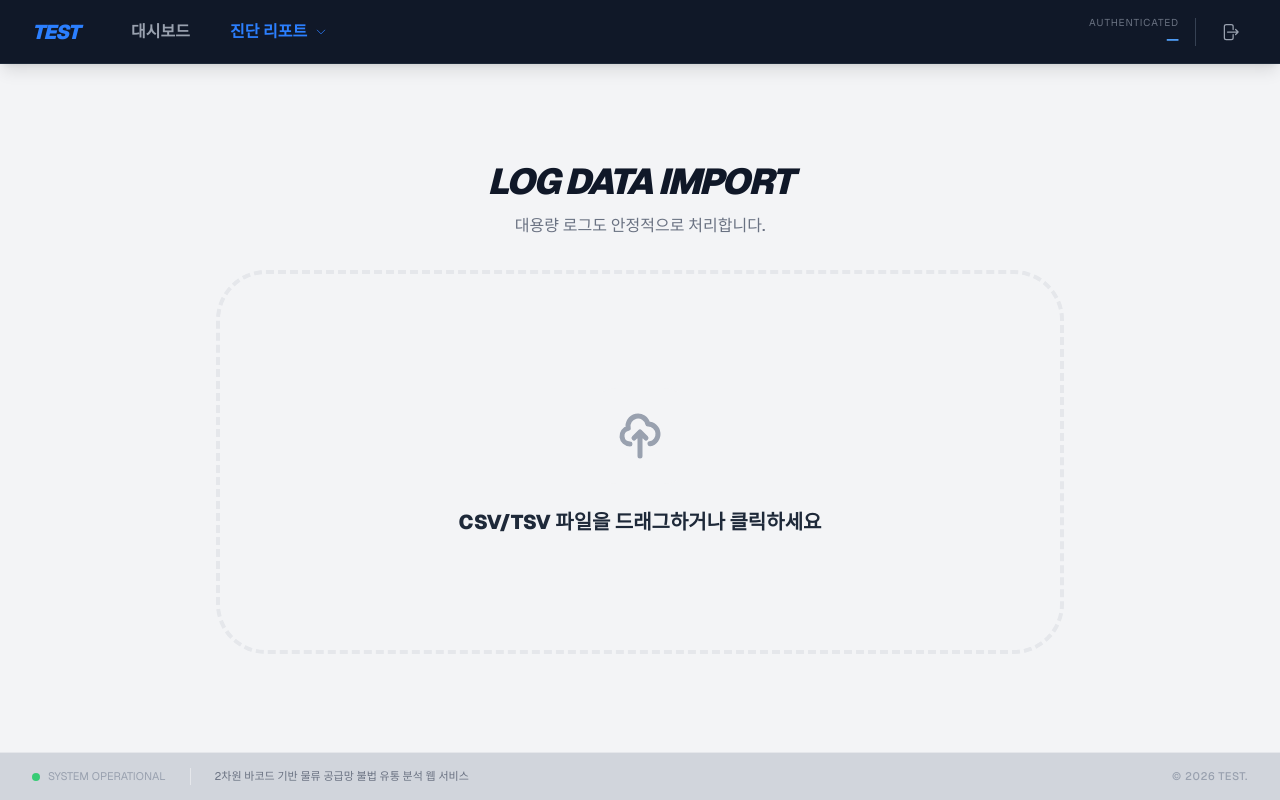
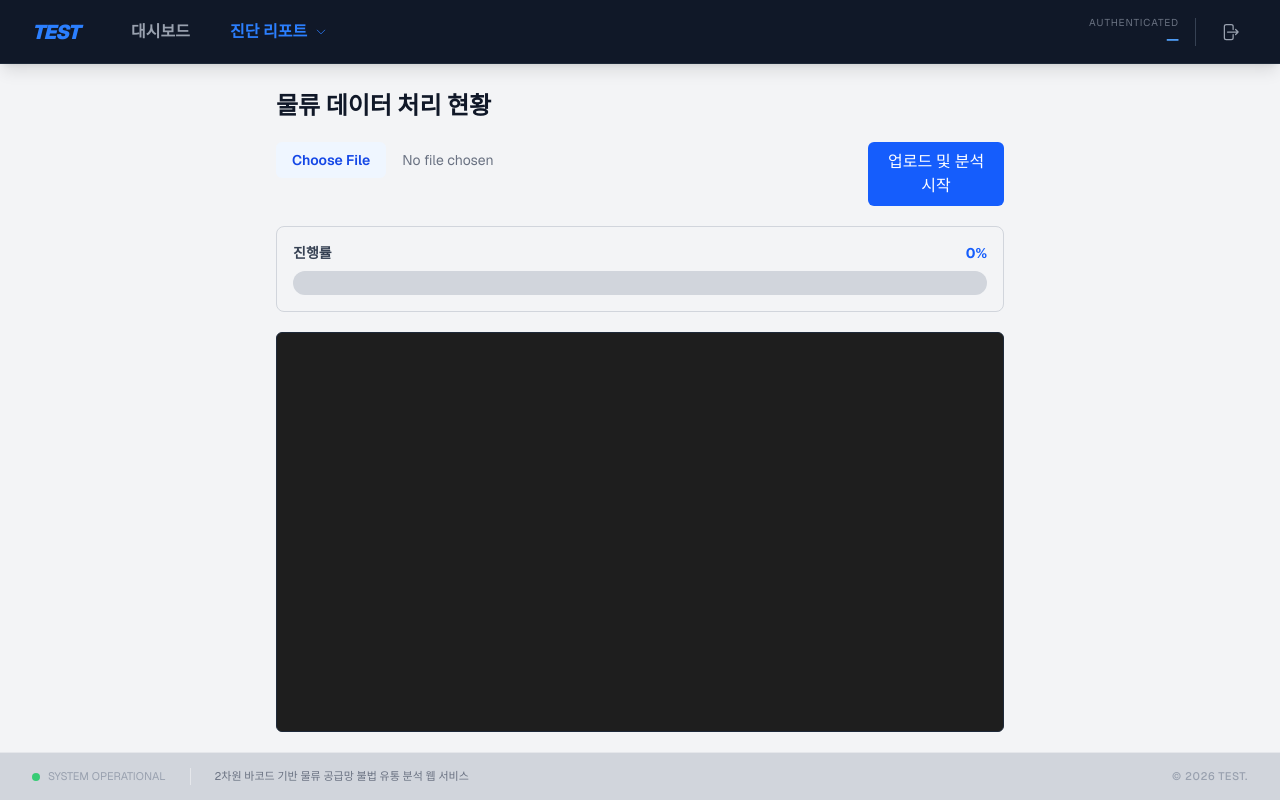
Before and after one commit to leeyc2014/project_front, a Next.js app: page /dashboard/report/upload in a window 1280 px wide. Built offline with nearby package versions, Linux system fonts and the light colour scheme.

Commit message:
대시보드 보완중(수정1)

```diff
--- a/src/app/dashboard/report/upload/page.tsx
+++ b/src/app/dashboard/report/upload/page.tsx
@@ -1,119 +1,174 @@
 "use client";
-import React, { useState, useRef } from 'react';
-import { useRouter } from 'next/navigation';
 
-export default function LogUploadPage() {
-    const router = useRouter();
+import React, { useState, useRef, useEffect } from 'react';
+
+// 서버에서 내려오는 데이터 구조 정의
+interface LogisticsData {
+  message?: string;
+  percent?: number;
+}
+
+interface LogEntry {
+  time: string;
+  message: string;
+}
+
+export default function LogisticsProcessor() {
+  const [logs, setLogs] = useState<LogEntry[]>([]);
+  const [percent, setPercent] = useState<number>(0);
+  const [isProcessing, setIsProcessing] = useState<boolean>(false);
+
   const fileInputRef = useRef<HTMLInputElement>(null);
-    const [uploadStatus, setUploadStatus] = useState<'IDLE' | 'UPLOADING' | 'COMPLETED'>('IDLE');
-    const [progress, setProgress] = useState(0);
-    const [isDragging, setIsDragging] = useState(false);
+  const logEndRef = useRef<HTMLDivElement>(null);
 
-    const processFile = async (file: File) => {
-        if (!file) return;
+  const getToken = () => {
+    if (typeof window === 'undefined') return '';
+    const match = document.cookie.match(/(?:^|; )token=([^;]*)/);
+    if (match) return decodeURIComponent(match[1]);
+    return sessionStorage.getItem('token') || '';
+  };
 
-        setUploadStatus('UPLOADING');
-        setProgress(10); // 시작 표시
+  // 로그 추가 시 자동 스크롤
+  useEffect(() => {
+    if (logEndRef.current) {
+      logEndRef.current.scrollIntoView({ behavior: 'smooth' });
+    }
+  }, [logs]);
 
-        const formData = new FormData();
-        formData.append('file', file);
+  const addLog = (msg: string) => {
+    const time = new Date().toLocaleTimeString('ko-KR', { hour12: false });
+    setLogs((prev) => [...prev, { time, message: msg }]);
+  };
+
+  const processLine = (jsonString: string) => {
+    const trimmed = jsonString.trim();
+    if (!trimmed) return;
 
     try {
-            // 파일을 스트림으로 직접 전송 (JSON 파싱 X)
-            const response = await fetch('/api/epcis/events', {
-                method: 'POST',
-                body: formData,
-                // 주의: FormData를 보낼 때는 Content-Type 헤더를 수동으로 설정하지 마세요.
-            });
-
-            if (!response.ok) {
-                const errorData = await response.json();
-                throw new Error(errorData.message || '서버 저장 실패');
-            }
-
-            setProgress(100);
-            setTimeout(() => setUploadStatus('COMPLETED'), 800);
-        } catch (error: any) {
-            console.error("Upload Error:", error);
-            alert(error.message || "데이터 업로드 중 오류가 발생했습니다.");
-            setUploadStatus('IDLE');
-            setProgress(0);
+      const data: LogisticsData = JSON.parse(trimmed);
+      if (data.message) addLog(data.message);
+      if (typeof data.percent === 'number') setPercent(data.percent);
+    } catch (e) {
+      console.warn("JSON 파싱 실패:", trimmed);
+      addLog(trimmed);
     }
   };
 
-    const handleFileChange = (e: React.ChangeEvent<HTMLInputElement>) => {
-        const file = e.target.files?.[0];
-        if (file) processFile(file);
-    };
+  const handleUpload = async () => {
+    const files = fileInputRef.current?.files;
+    if (!files || files.length === 0) {
+      alert("파일을 선택해주세요.");
+      return;
+    }
 
-    const handleDragOver = (e: React.DragEvent) => {
-        e.preventDefault();
-        setIsDragging(true);
-    };
+    // 초기화
+    setLogs([]);
+    setPercent(0);
+    setIsProcessing(true);
 
-    const handleDragLeave = () => setIsDragging(false);
+    const formData = new FormData();
+    formData.append('file', files[0]);
 
-    const handleDrop = (e: React.DragEvent) => {
-        e.preventDefault();
-        setIsDragging(false);
-        const file = e.dataTransfer.files?.[0];
-        if (file) processFile(file);
+    const token = getToken();
+    if (!token) {
+      alert('로그인 토큰이 없습니다. 다시 로그인 해주세요.');
+      setIsProcessing(false);
+      return;
+    }
+
+    const backendBaseUrl = process.env.NEXT_PUBLIC_BACKEND_BASE_URL || '';
+    if (!backendBaseUrl) {
+      alert('백엔드 URL이 설정되지 않았습니다.');
+      setIsProcessing(false);
+      return;
+    }
+    const url = `${backendBaseUrl}/api/v1/logistics/upload`;
+
+    try {
+      const res = await fetch(url, {
+        method: 'POST',
+        headers: {
+          'Authorization': `Bearer ${token}`
+        },
+        body: formData
+      });
+
+      if (!res.ok) throw new Error(`HTTP Error: ${res.status}`);
+      if (!res.body) throw new Error("ReadableStream을 지원하지 않는 응답입니다.");
+
+      const reader = res.body.getReader();
+      const decoder = new TextDecoder();
+      let buffer = '';
+
+      while (true) {
+        const { done, value } = await reader.read();
+
+        if (done) {
+          if (buffer.trim()) processLine(buffer);
+          break;
+        }
+
+        buffer += decoder.decode(value, { stream: true });
+        const lines = buffer.split('\n');
+        buffer = lines.pop() || '';
+
+        for (const line of lines) {
+          processLine(line);
+        }
+      }
+
+      addLog("✅ 모든 작업이 완료되었습니다.");
+    } catch (error: any) {
+      console.error(error);
+      addLog(`❌ 에러 발생: ${error.message}`);
+    } finally {
+      setIsProcessing(false);
+    }
   };
 
   return (
-        <div className="h-full max-w-4xl mx-auto flex flex-col justify-center p-6 space-y-8">
-            <div className="text-center">
-                <h2 className="text-4xl font-black text-gray-900 italic uppercase tracking-tighter">Log Data Import</h2>
-                <p className="text-gray-500 mt-3 font-medium">대용량 로그도 안정적으로 처리합니다.</p>
+    <div className="max-w-3xl mx-auto p-5 font-sans">
+      <h2 className="text-2xl font-bold mb-5">물류 데이터 처리 현황</h2>
+
+      <div className="flex gap-2 mb-5">
+        <input
+          type="file"
+          ref={fileInputRef}
+          className="block w-full text-sm text-gray-500 file:mr-4 file:py-2 file:px-4 file:rounded-md file:border-0 file:text-sm file:font-semibold file:bg-blue-50 file:text-blue-700 hover:file:bg-blue-100"
+        />
+        <button
+          onClick={handleUpload}
+          disabled={isProcessing}
+          className={`px-4 py-2 rounded-md text-white font-medium ${isProcessing ? 'bg-gray-400' : 'bg-blue-600 hover:bg-blue-700'}`}
+        >
+          {isProcessing ? '처리 중...' : '업로드 및 분석 시작'}
+        </button>
       </div>
 
-            {uploadStatus === 'IDLE' && (
+      {/* 프로그레스 바 영역 */}
+      <div className="bg-gray-100 p-4 rounded-lg border border-gray-300 mb-5">
+        <div className="flex justify-between mb-2">
+          <span className="text-sm font-bold text-gray-700">진행률</span>
+          <span className="text-sm font-bold text-blue-600">{percent}%</span>
+        </div>
+        <div className="w-full bg-gray-300 rounded-full h-6 overflow-hidden">
           <div
-                    onClick={() => fileInputRef.current?.click()}
-                    onDragOver={handleDragOver}
-                    onDragLeave={handleDragLeave}
-                    onDrop={handleDrop}
-                    className={`group h-96 border-4 border-dashed rounded-[50px] flex flex-col items-center justify-center cursor-pointer transition-all duration-300 ${
-                        isDragging ? 'border-blue-600 bg-blue-100/50 scale-[1.02]' : 'border-gray-200 bg-transparent hover:border-blue-500 hover:bg-blue-50/50'
-                    }`}
-                >
-                    <input type="file" ref={fileInputRef} onChange={handleFileChange} accept=".csv, .txt" className="hidden" />
-                    <div className="w-24 h-24 bg-gray-100 group-hover:bg-blue-500 rounded-3xl flex items-center justify-center mb-6 transition-all">
-                        <svg className="w-12 h-12 text-gray-400 group-hover:text-white" fill="none" stroke="currentColor" viewBox="0 0 24 24">
-                            <path strokeLinecap="round" strokeLinejoin="round" strokeWidth="2.5" d="M7 16a4 4 0 01-.88-7.903A5 5 0 1115.9 6L16 6a5 5 0 011 9.9M15 13l-3-3m0 0l-3 3m3-3v12" />
-                        </svg>
-                    </div>
-                    <p className="text-xl font-black text-gray-800">CSV/TSV 파일을 드래그하거나 클릭하세요</p>
-                </div>
-            )}
-
-            {uploadStatus === 'UPLOADING' && (
-                <div className="bg-white p-20 rounded-[50px] shadow-2xl border border-gray-100 text-center space-y-8">
-                    <div className="relative w-40 h-40 mx-auto">
-                        <svg className="w-full h-full transform -rotate-90" viewBox="0 0 100 100">
-                            <circle className="text-gray-100 stroke-current" strokeWidth="10" fill="transparent" r="40" cx="50" cy="50" />
-                            <circle className="text-blue-600 stroke-current transition-all duration-500" strokeWidth="10" strokeDasharray={251.2} strokeDashoffset={251.2 - (251.2 * progress) / 100} strokeLinecap="round" fill="transparent" r="40" cx="50" cy="50" />
-                        </svg>
-                        <div className="absolute inset-0 flex items-center justify-center font-black text-2xl text-blue-600">{progress}%</div>
-                    </div>
-                    <p className="text-2xl font-black italic uppercase">Server Processing Large File...</p>
-                </div>
-            )}
-
-            {uploadStatus === 'COMPLETED' && (
-                <div className="bg-gray-900 p-16 rounded-[50px] text-white shadow-2xl">
-                    <div className="flex items-center space-x-8 mb-10">
-                        <div className="w-20 h-20 bg-green-500 rounded-[24px] flex items-center justify-center shadow-green-500/40 animate-bounce">
-                            <svg className="w-12 h-12 text-white" fill="none" stroke="currentColor" viewBox="0 0 24 24"><path strokeLinecap="round" strokeLinejoin="round" strokeWidth="4" d="M5 13l4 4L19 7" /></svg>
-                        </div>
-                        <div>
-                            <h3 className="text-4xl font-black italic">SUCCESS</h3>
-                            <p className="text-gray-400">데이터 매핑 완료</p>
+            className="bg-blue-500 h-full transition-all duration-300"
+            style={{ width: `${percent}%` }}
+          ></div>
         </div>
       </div>
-                    <button onClick={() => router.push('/dashboard')} className="w-full py-6 bg-blue-600 hover:bg-blue-500 rounded-[24px] font-black text-2xl transition-all">GO DASHBOARD</button>
+
+      {/* 로그 출력 영역 (터미널 스타일) */}
+      <div className="w-full h-[400px] bg-[#1e1e1e] text-[#00ff00] overflow-y-auto p-4 rounded-md font-mono text-sm leading-relaxed border border-gray-800">
+        {logs.map((log, index) => (
+          <div key={index} className="border-b border-gray-800 py-1 break-all">
+            <span className="text-gray-500 mr-2">[{log.time}]</span>
+            {log.message}
           </div>
-            )}
+        ))}
+        <div ref={logEndRef} />
+      </div>
     </div>
   );
 }
```
Also changed, not shown: src/components/dashboard/ChartSection.tsx (+33 -9 lines), src/components/dashboard/LogisticsMap.tsx (+37 -16 lines). Lines whose indentation alone changed are shown as unchanged.
